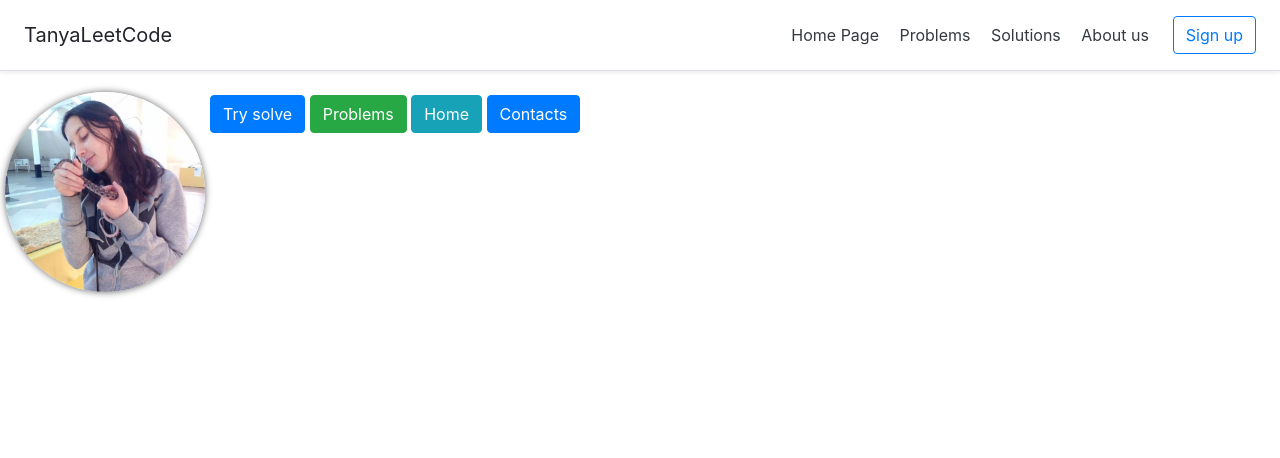
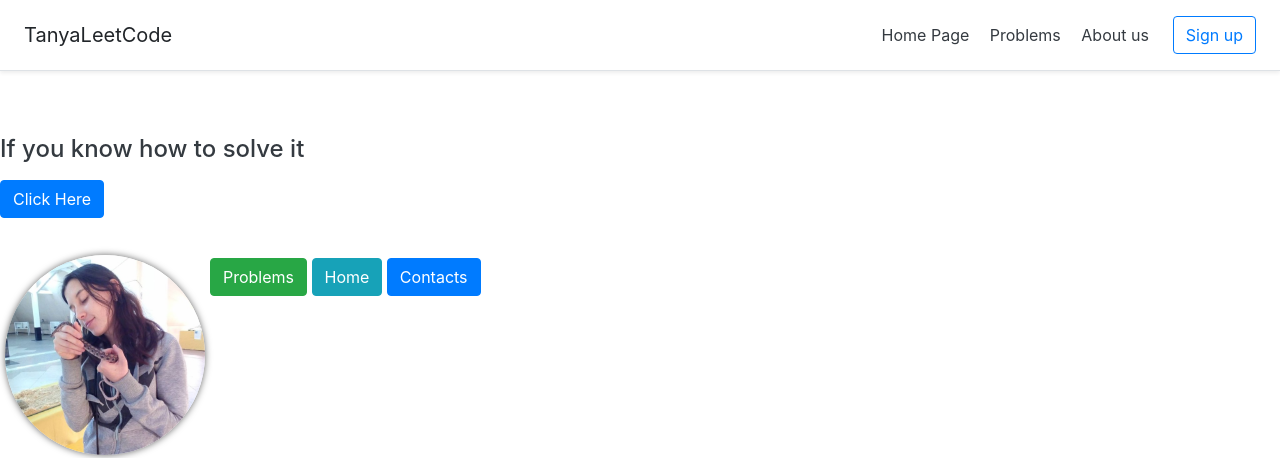
Before and after one commit to VaskovaTK/myleetcode, a Django app: template Problems/templates/Problems/task.html in a window 1280 px wide. Shown: the top 458 px of the page. Run offline with Django 3.2, Linux system fonts and the light colour scheme; the template is opened without the code that fills it, so the values that code supplies are empty.

Commit message:
change 13/12/20 works version add urls in problems add pk urls in problems add graphics in problems del buttons in header change task.html change tasks.html add new functions in Problems/views add first connect between Solutions and Problems

```diff
--- a/Problems/templates/Problems/task.html
+++ b/Problems/templates/Problems/task.html
@@ -1,8 +1,15 @@
 {% extends 'mainPage/common.html' %}
 {% block content %}
-<h2 class="text-info">{{task.title}}</h2>
-<h3 class="text-info"> {{task.date}}</h3>
-<h3>{{task.post | safe | linebreaks}}</h3>
-<a href="solution/" class="btn btn-primary my-2">Try solve</a>
+{% for elem in task%}
+    <h2 class="text-dark">{{elem.title}}</h2>
+    <div class="alert alert-info mt-2">
+        <h4 class="text-success"> {{elem.post}}</h4>
+    </div>
+    <h6 class="text-dark">This task added {{elem.date}}</h6>
+{%endfor%}
+<br>
+<br>
+<h4 class="text-dark">If you know how to solve it </h4>
+<a href="/solutions" class="btn btn-primary my-2">Click Here</a>
 {% endblock %}
 <!--тут еще нужно кнопку показать решение, поле для ввода решений, сравнение решений-->
--- a/mainPage/templates/mainPage/common.html
+++ b/mainPage/templates/mainPage/common.html
@@ -14,13 +14,15 @@
   <nav class="my-2 my-md-0 mr-md-3">
     <a class="p-2 text-dark" href="/">Home Page</a>
     <a class="p-2 text-dark" href="/problems">Problems</a>
-    <a class="p-2 text-dark" href="/solutions">Solutions</a>
+<!--    <a class="p-2 text-dark" href="/solutions">Solutions</a>-->
     <a class="p-2 text-dark" href="contacts">About us</a>
   </nav>
   <a class="btn btn-outline-primary" href="#">Sign up</a>
 </div>
 {% block content %}
 {% endblock %}
+<br>
+<br>
 <style>
     .round {
     border-radius: 100px;
```
Also changed, not shown: Problems/templates/Problems/tasks.html (+1 -6 lines), Problems/urls.py (+5 -2 lines), Problems/views.py (+7 -0 lines).
